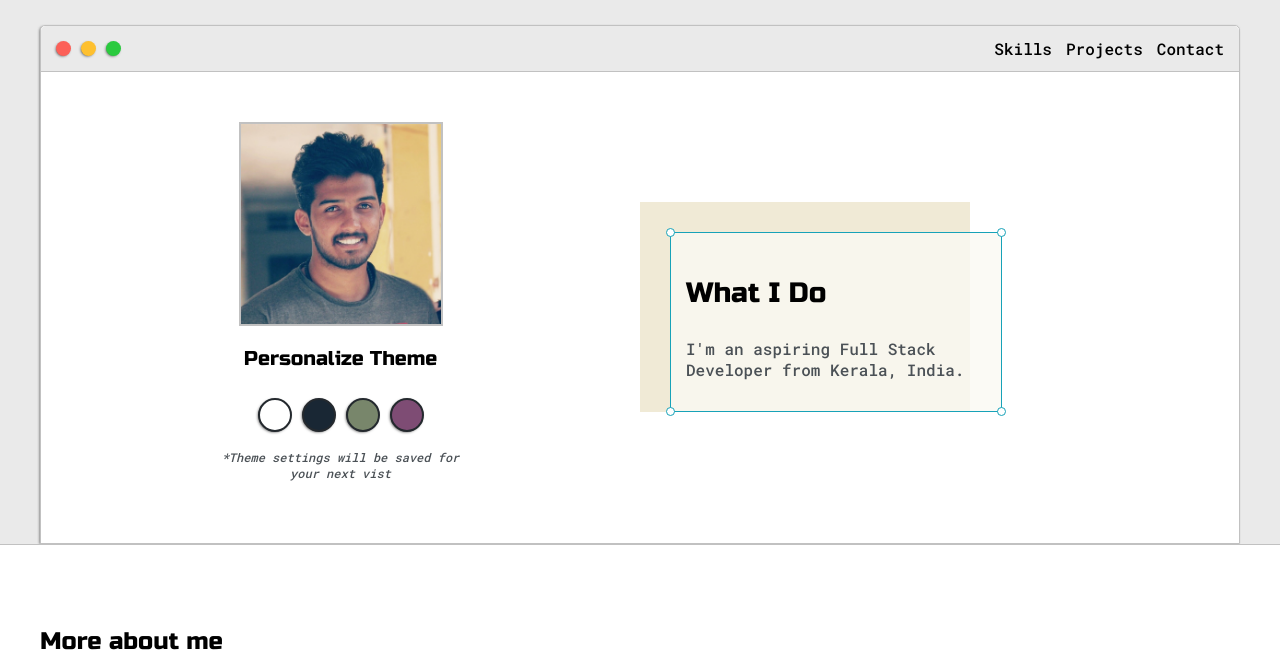
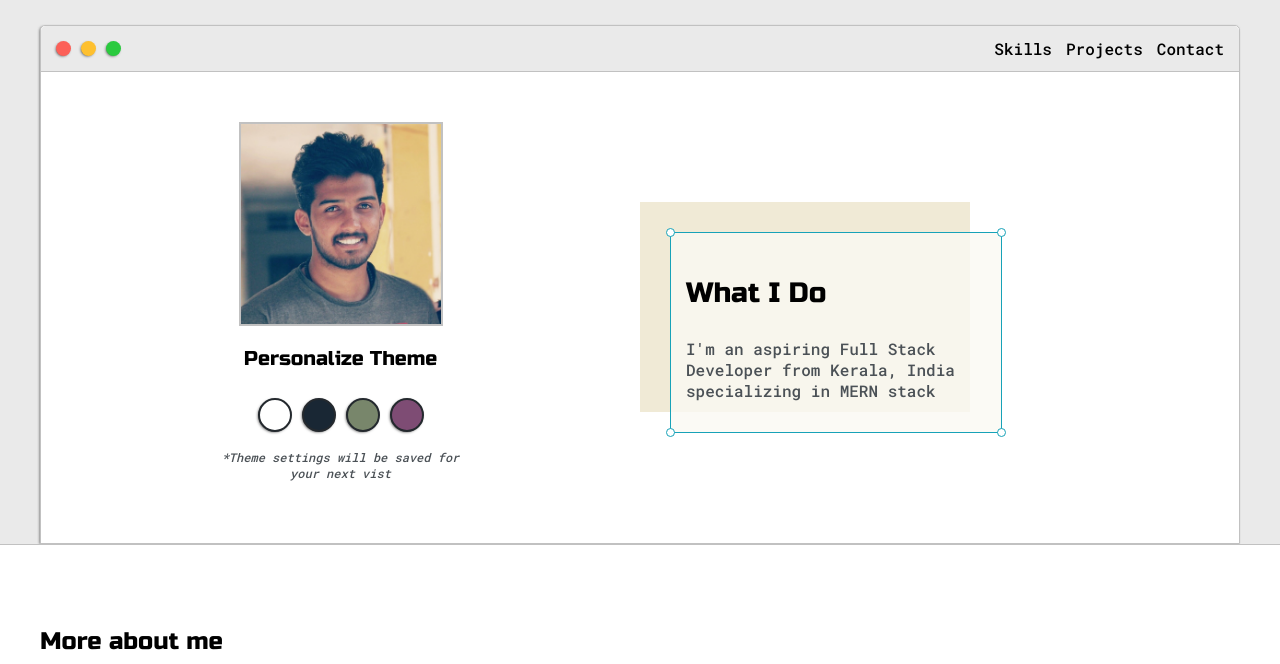
Before and after one commit to amal-biju/amal-biju.github.io, a plain HTML site: page index.html in a window 1280 px wide. Shown: the part 136-800 px from the top of the page. Drawn offline with Linux system fonts and the light colour scheme.

Commit message:
What I do added

```diff
--- a/index.html
+++ b/index.html
@@ -63,7 +63,7 @@
 							<div id="corner-tl" class="corner"></div>
 							<div id="corner-tr" class="corner"></div>
 							<h3>What I Do</h3>
-							<p>I'm an aspiring Full Stack Developer from Kerala, India.</p>
+							<p>I'm an aspiring Full Stack Developer from Kerala, India specializing in MERN stack</p>
 							<div id="corner-br" class="corner"></div>
 							<div id="corner-bl" class="corner"></div>
 						</div>
```
